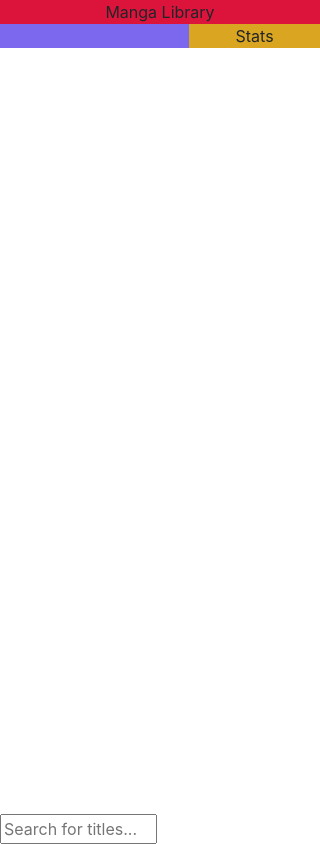
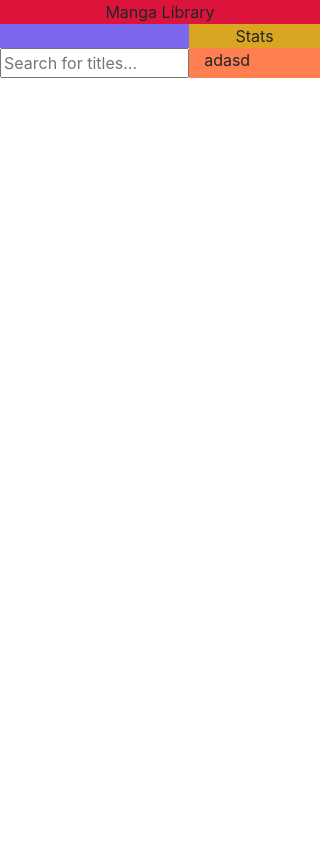
Before and after one commit to lasicol/mango, an Electron app: page gui/mainWindow.html in a window 320 px wide. Drawn offline with nearby package versions, Linux system fonts and the light colour scheme; no server answers.

Commit message:
scrollbar, inputbox configured again

```diff
--- a/gui/mainWindow.html
+++ b/gui/mainWindow.html
@@ -7,16 +7,27 @@
     <style>
         /* .collection {padding-left: 0; list-style-type: none; margin: 0;background-color: limegreen} */
         body {overflow-x: hidden}
-        ::-webkit-scrollbar {width: 0px; background: transparent;}
+        /* ::-webkit-scrollbar {width: 0px; background: transparent;} */
+        ::-webkit-scrollbar {width: 12px;}
+        ::-webkit-scrollbar-track {
+            box-shadow: inset 0 0 6px rgba(0,0,0,0.3);
+            -webkit-box-shadow: inset 0 0 6px rgba(0,0,0,0.3);
+            border-radius: 10px;
+        }
+        ::-webkit-scrollbar-thumb {
+            border-radius: 10px;
+            box-shadow: inset 0 0 6px rgba(0,0,0,0.5);
+            -webkit-box-shadow: inset 0 0 6px rgba(0,0,0,0.5);
+        }
         #Mangalist {padding-left: 0; list-style-type: none; margin: 0;background-color: limegreen}
         #Pendinglist {padding-left: 0; list-style-type: none; margin: 0;background-color: rgb(4, 150, 82)}
-        #myInput {width:100%;}
-        #secondRow {margin-bottom: 30px;}
+        #myInput {width:100%; padding-right: 0%}
+        /* #secondRow {margin-bottom: 30px;} */
         .mangaColumn {background-color: mediumslateblue; overflow-y:auto; padding-right: 0;}
         .mangaColumn li:hover:not(.header) {background-color: #eee;}
         .pendingColumn {background-color:goldenrod; overflow-y:auto;  padding-left: 0}
         .pendingColumn li:hover:not(.header) {background-color: #eee;}
-        .mangaEntryField {float:none; position: fixed; bottom:0%;}
+        /* .mangaEntryField {float:none; position: fixed; bottom:0%;} */
      </style>
     </head>
     <body>
@@ -38,8 +49,11 @@
                 </div>
             </div>
             <div class="row">
-                <div class="col-7 mangaEntryField">
+                <div class="col-7 mangaEntryField" style="padding-right:0%">
                     <input type="text" id="myInput" onkeyup="FilterManga()" placeholder="Search for titles...">
+                </div>
+                <div class="col-5", style="background-color: coral">
+                    adasd
                 </div>
             </div>
         <!-- </div> -->
--- a/gui/mainwindow.js
+++ b/gui/mainwindow.js
@@ -60,8 +60,6 @@ ipcRenderer.on('resize', (e, windowHeight) => {
     newHeight = parseInt(windowHeight) - 112
     newheightStr = newHeight.toString() + 'px'
     SecondRow.style.maxHeight = newheightStr
-    console.log(newheightStr)
-
 })
 
 //Remove item from left column
```
